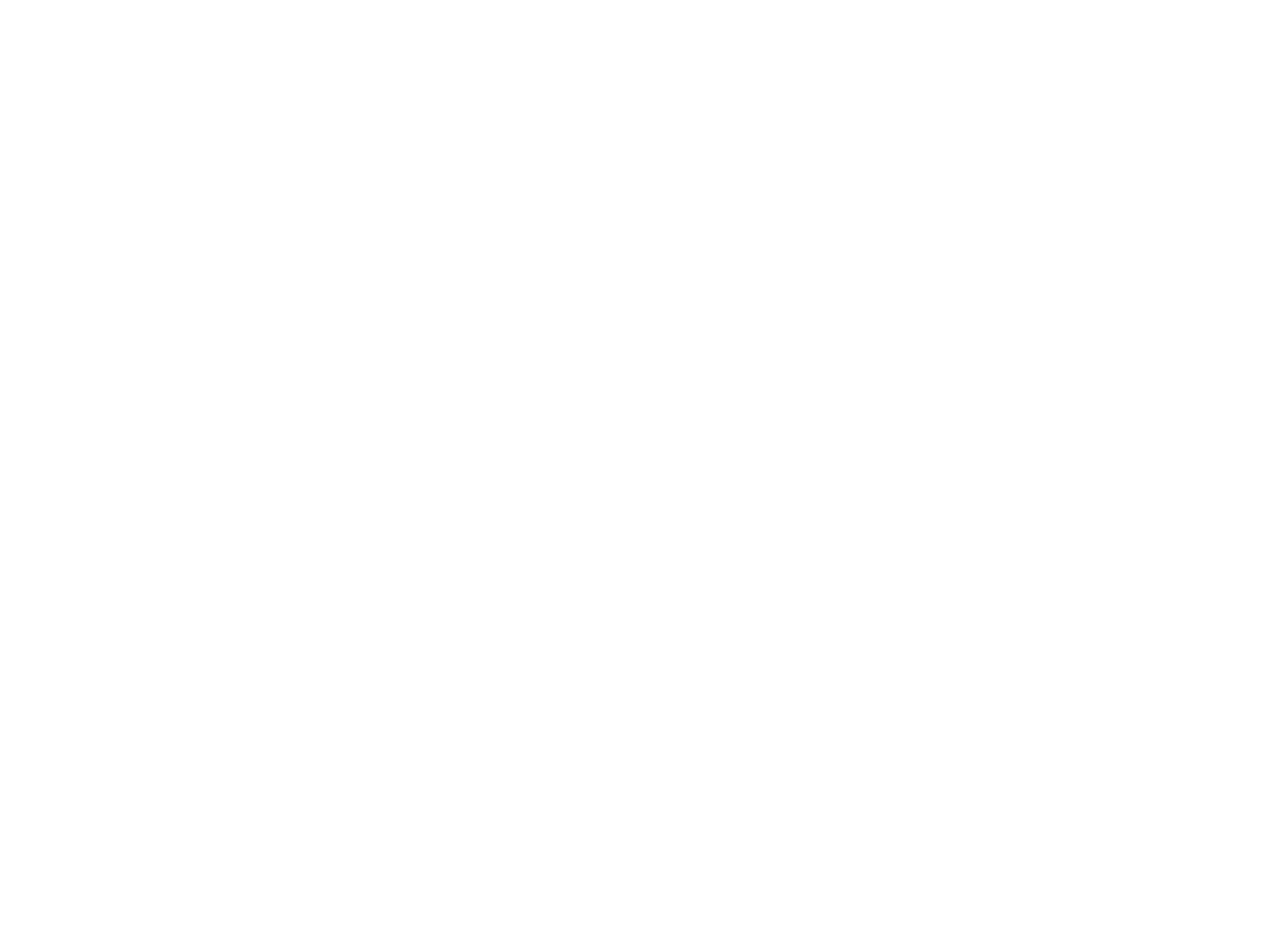
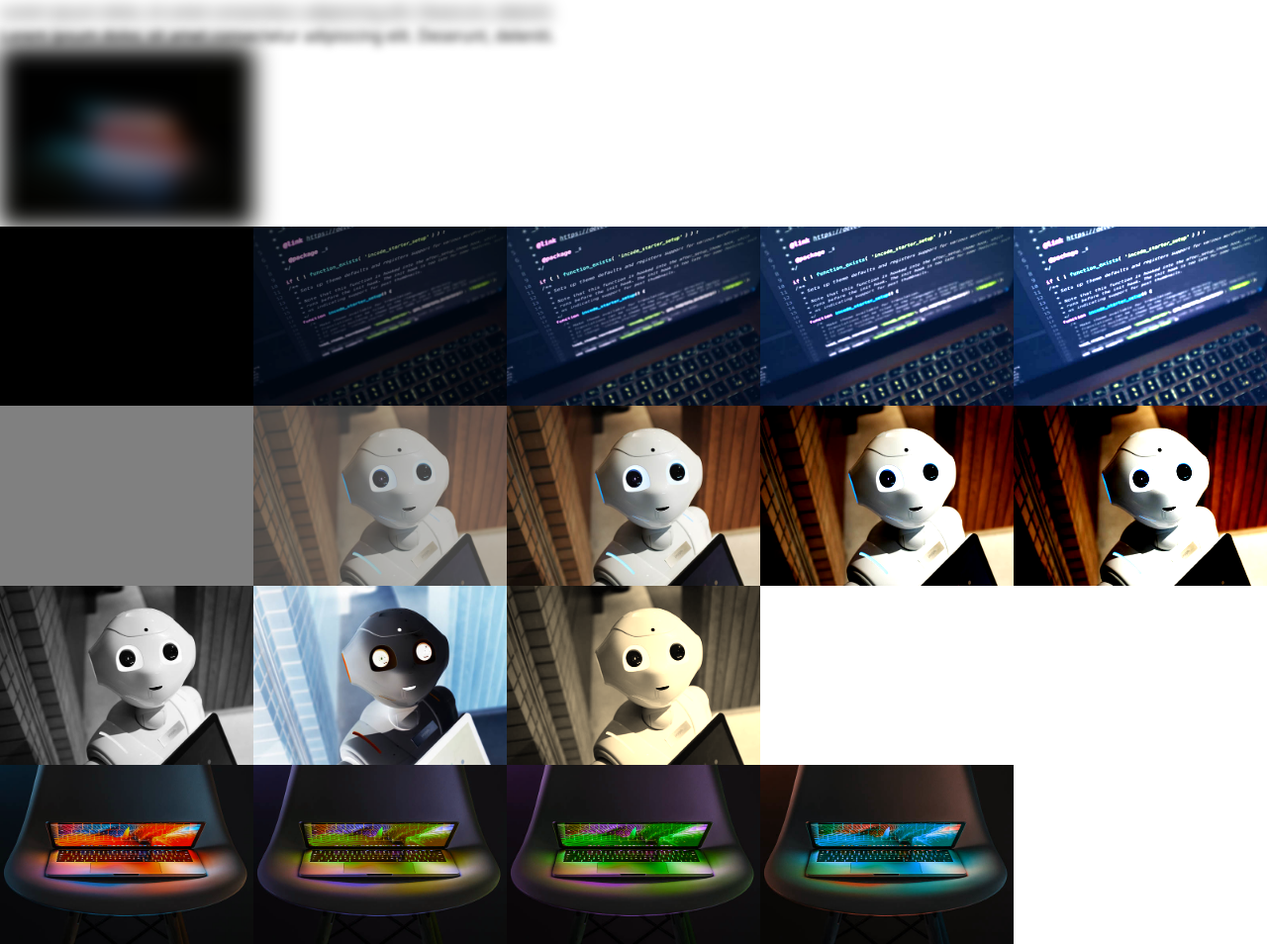
Before and after one commit to sprmke/learn_tailwind_fundamentals, a plain HTML site: page 09-filters/index.html in a window 1280 px wide. Shown: the whole page at 99% size. Before the commit the page ends 800 px from the top, so only its background shows below. Drawn offline with nearby package versions, Linux system fonts and the light colour scheme.

Commit message:
9. filters

```diff
--- a/09-filters/index.html
+++ b/09-filters/index.html
@@ -9,16 +9,52 @@
   </head>
   <body>
     <!-- Blur -->
+    <div class="blur">
+      Lorem ipsum dolor, sit amet consectetur adipisicing elit. Deserunt,
+      deleniti.
+    </div>
+    <div class="blur-sm">
+      Lorem ipsum dolor, sit amet consectetur adipisicing elit. Deserunt,
+      deleniti.
+    </div>
+    <img class="blur-md w-64" src="../assets/img/img1.jpg" alt="" />
+
+    <!-- Brightness -->
+    <div class="flex">
+      <img class="brightness-0 w-1/5" src="../assets/img/img2.jpg" alt="" />
+      <img class="brightness-50 w-1/5" src="../assets/img/img2.jpg" alt="" />
+      <img class="brightness-100 w-1/5" src="../assets/img/img2.jpg" alt="" />
+      <img class="brightness-150 w-1/5" src="../assets/img/img2.jpg" alt="" />
+      <img class="brightness-200 w-1/5" src="../assets/img/img2.jpg" alt="" />
+    </div>
 
     <!-- Contrast -->
+    <div class="flex">
+      <img class="contrast-0 w-1/5" src="../assets/img/img3.jpg" alt="" />
+      <img class="contrast-50 w-1/5" src="../assets/img/img3.jpg" alt="" />
+      <img class="contrast-100 w-1/5" src="../assets/img/img3.jpg" alt="" />
+      <img class="contrast-150 w-1/5" src="../assets/img/img3.jpg" alt="" />
+      <img class="contrast-200 w-1/5" src="../assets/img/img3.jpg" alt="" />
+    </div>
 
-    <!-- Grayscale -->
+    <div class="flex">
+      <!-- Grayscale -->
+      <img class="grayscale w-1/5" src="../assets/img/img3.jpg" alt="" />
 
-    <!-- Invert -->
+      <!-- Invert -->
+      <img class="invert w-1/5" src="../assets/img/img3.jpg" alt="" />
 
-    <!-- Sepia -->
+      <!-- Sepia -->
+      <img class="sepia w-1/5" src="../assets/img/img3.jpg" alt="" />
+    </div>
 
     <!-- Hue Rotate -->
+    <div class="flex">
+      <img class="hue-rotate-15 w-1/5" src="../assets/img/img4.jpg" alt="" />
+      <img class="hue-rotate-60 w-1/5" src="../assets/img/img4.jpg" alt="" />
+      <img class="hue-rotate-90 w-1/5" src="../assets/img/img4.jpg" alt="" />
+      <img class="hue-rotate-180 w-1/5" src="../assets/img/img4.jpg" alt="" />
+    </div>
   </body>
 </html>
 
```
